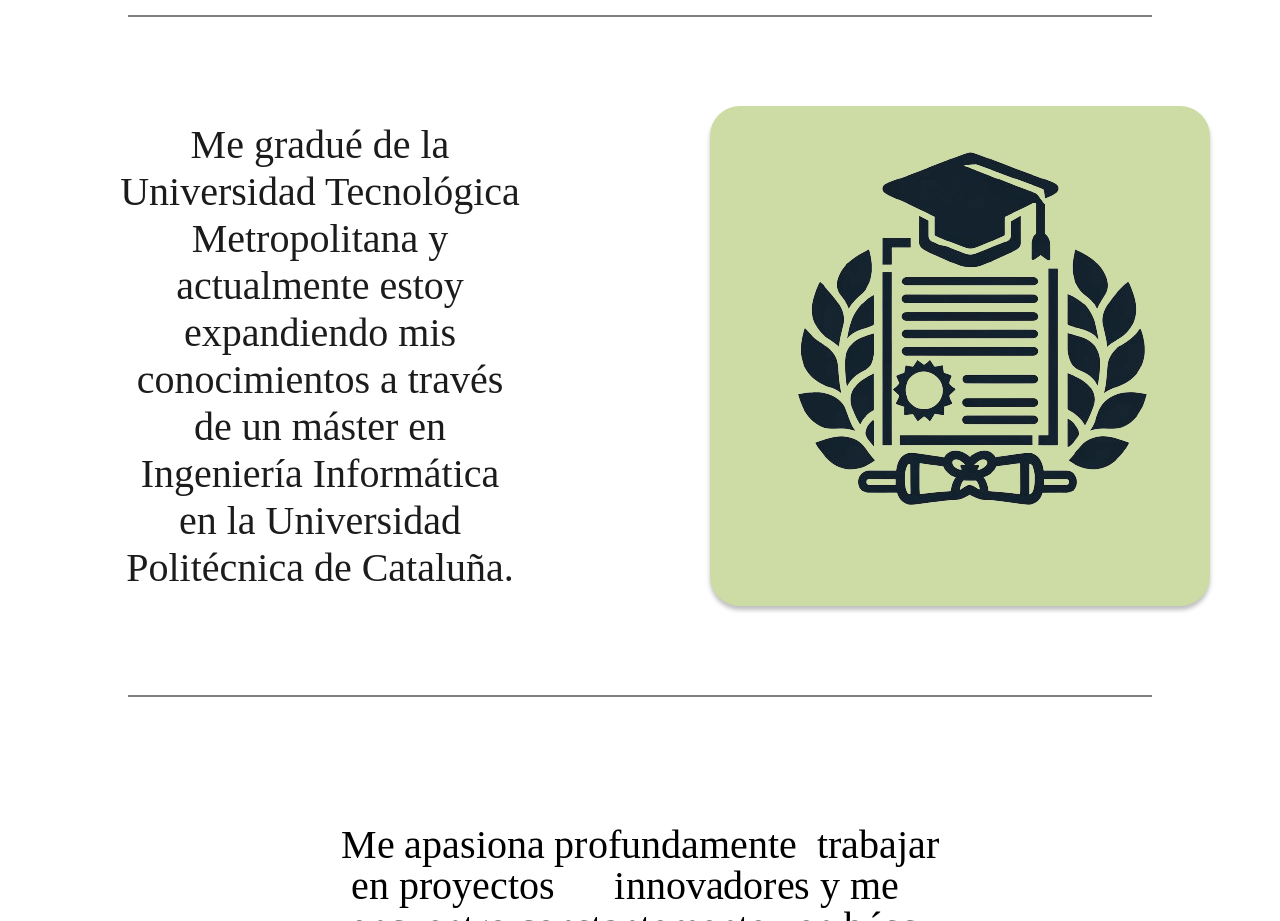
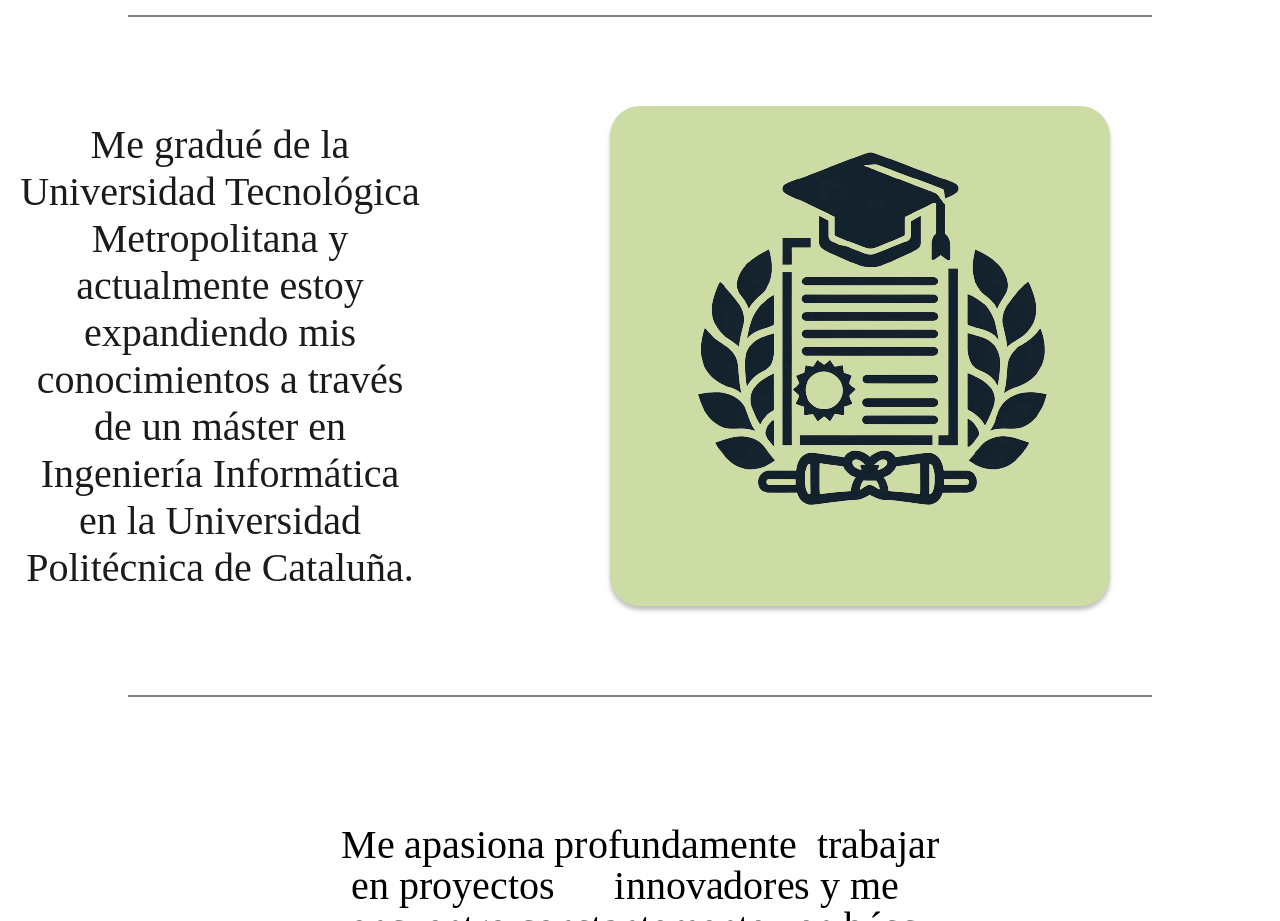
Before and after one commit to AlexandraOliv14/alexandraoliv14.github.io, a React (Create React App) app: page /about in a window 1280 px wide. Shown: the part 1060-1981 px from the top of the page. Built offline with nearby package versions, Linux system fonts and the light colour scheme; a web font is replaced by a local one.

Commit message:
FIX: index, sass about

```diff
--- a/public/index.html
+++ b/public/index.html
@@ -5,7 +5,7 @@
     <link rel="icon" href="%PUBLIC_URL%/imgs/icono.png" />
     <meta
       name="viewport"
-      content="width=device-width, initial-scale=1, maximum-scale=1, user-scalable=no"/>
+      content="width=device-width, initial-scale=1"/>
     <meta name="theme-color" content="#000000" />
     <meta
       name="description"
--- a/src/sass/about.sass
+++ b/src/sass/about.sass
@@ -3,11 +3,12 @@
     display: flex
     flex: 1
     flex-direction: column
+    width: 100vw
 
     p
         display: flex
         flex-grow: 6
-        flex-basis: 600px
+        flex-basis: 200px
         align-items: center
         font-size: 40px
 
@@ -70,7 +71,7 @@
                     display: block
                     text-align: center
 
-    @media (max-width:  600px)
+    @media (max-width:600px)
         .p-container
             justify-items: center
             padding: 40px
```
